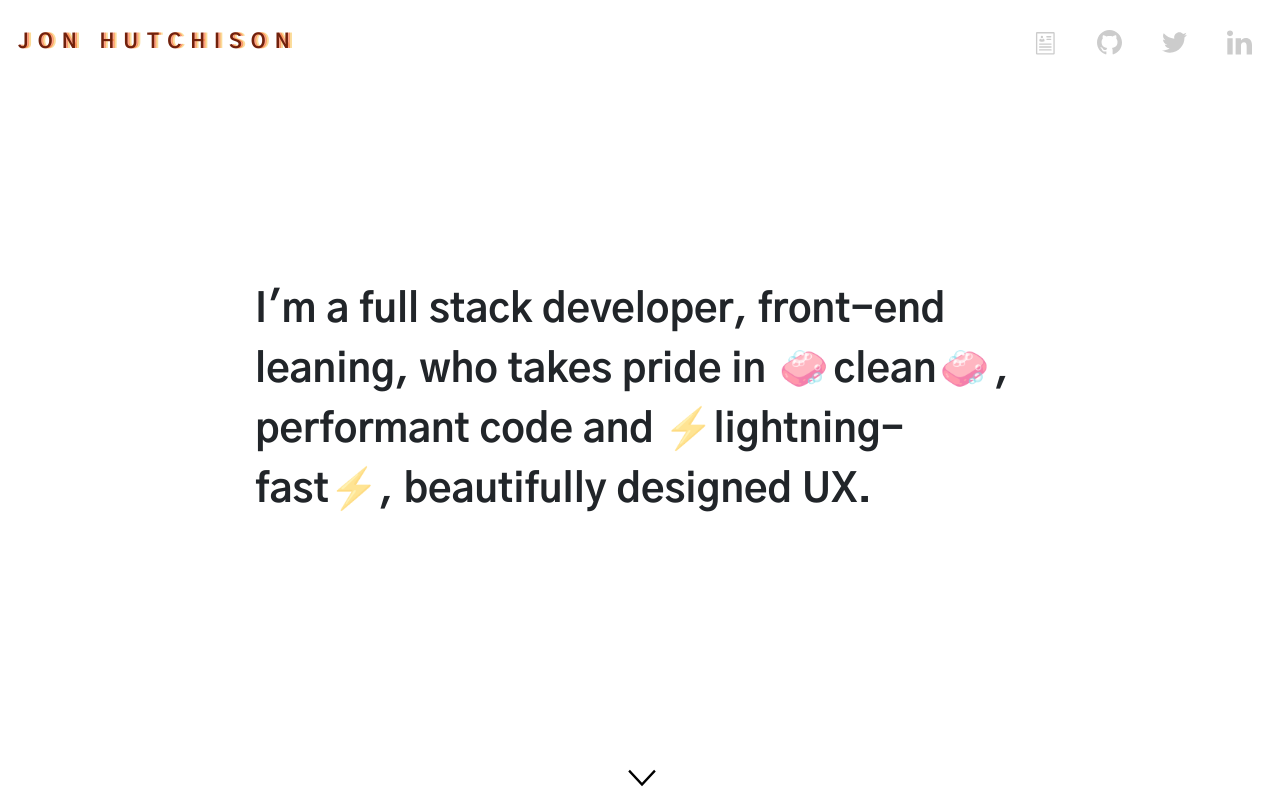
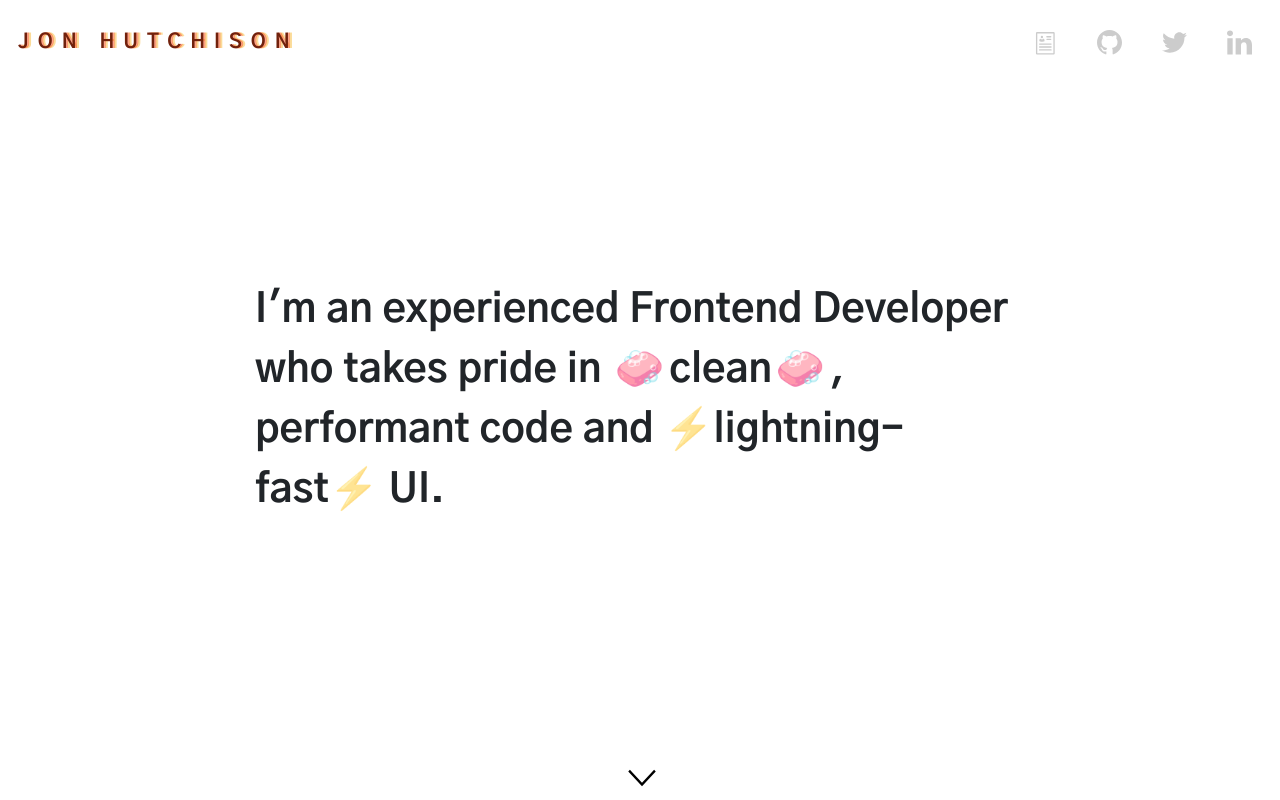
Before and after one commit to jonmhutch7/react-portfolio, a React (Create React App) app: page / in a window 1280 px wide. Shown: the top 800 px of the page. Built offline with nearby package versions, Linux system fonts and the light colour scheme.

Commit message:
fix: expanding body

```diff
--- a/src/App.js
+++ b/src/App.js
@@ -22,7 +22,7 @@ const App = () => {
     <main>
       <Header setActiveSection={setActiveSection} />
       <FullHeightFlexContainer sectionIndex={1} id="intro">
-        <IntroParagraph isLoaded={isLoaded}>I'm a full stack developer, front-end leaning, who takes pride in <Soap>🧼</Soap>clean<Soap>🧼</Soap>, performant code and <Bolt>⚡️</Bolt>lightning-fast<Bolt>⚡️</Bolt>, beautifully designed UX.</IntroParagraph>
+        <IntroParagraph isLoaded={isLoaded}>I'm an experienced Frontend Developer who takes pride in <Soap>🧼</Soap>clean<Soap>🧼</Soap>, performant code and <Bolt>⚡️</Bolt>lightning-fast<Bolt>⚡️</Bolt> UI.</IntroParagraph>
       </FullHeightFlexContainer>
       <FullHeightFlexContainer sectionIndex={2} id="about-me">
         <MaxWidthContainer>
--- a/src/components/FullHeightFlexContainer.jsx
+++ b/src/components/FullHeightFlexContainer.jsx
@@ -40,6 +40,8 @@ const Container = styled.div`
   flex
   justify-content: center;
   align-items: center;
+  max-width: 100%;
+  overflow: hidden;
 `;
 const ScrollButton = styled.button`
     position: absolute;
```
Also changed, not shown: 6 other files (tests, documents, lock files or other folders).
